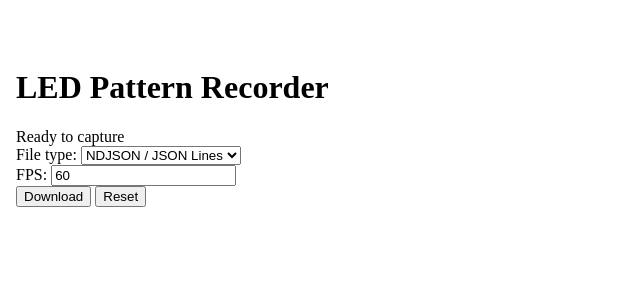
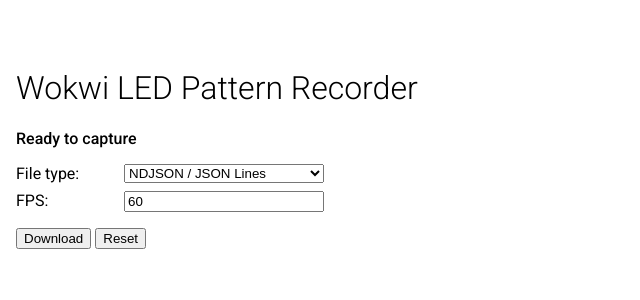
Before and after one commit to wokwi/led-recorder, a plain HTML site: page index.html in a window 1280 px wide. Shown: the whole page, without its empty margins (0-640 px from the left). Drawn offline with Linux system fonts and the light colour scheme.

Commit message:
feat: styling

```diff
--- a/index.html
+++ b/index.html
@@ -4,18 +4,21 @@
     <meta charset="UTF-8" />
     <meta name="viewport" content="width=device-width, initial-scale=1.0" />
     <title>LED Recorder</title>
+    <link href="https://fonts.googleapis.com/css?family=Roboto:300,400,500" rel="stylesheet" />
     <link rel="stylesheet" href="styles.css" />
   </head>
   <body>
-    <h1>LED Pattern Recorder</h1>
-    <div id="status"></div>
-    File type:
-    <select id="file-type">
-      <option value="ndjson" selected>NDJSON / JSON Lines</option>
-      <option value="binary">Binary</option>
-    </select>
-    <br />
-    FPS: <input type="number" value="60" id="fps" /><br />
+    <h1>Wokwi LED Pattern Recorder</h1>
+    <div id="status" class="status"></div>
+    <div class="form">
+      <label for="file-type">File type:</label>
+      <select id="file-type">
+        <option value="ndjson" selected>NDJSON / JSON Lines</option>
+        <option value="binary">Binary</option>
+      </select>
+      <label for="fps">FPS:</label>
+      <input type="number" value="60" id="fps" /><br />
+    </div>
     <button onclick="download()">Download</button>
     <button onclick="reset()">Reset</button>
     <script src="led-recorder.js"></script>
--- a/styles.css
+++ b/styles.css
@@ -1,10 +1,45 @@
 html {
   margin: 0;
   padding: 0;
+  box-sizing: border-box;
 }
 
 body {
   margin: 0;
   padding: 48px 16px;
   background: transparent;
+  font-family: 'Roboto', sans-serif;
 }
+
+*,
+*:before,
+*:after {
+  box-sizing: inherit;
+}
+
+h1 {
+  font-weight: 300;
+}
+
+.status {
+  margin-bottom: 16px;
+  font-weight: 500;
+}
+
+.form {
+  display: grid;
+  grid-template-columns:
+    minmax(100px, max-content)
+    200px 20%;
+  grid-gap: 8px;
+  margin-bottom: 16px;
+}
+
+label {
+  grid-column: 1 / 2;
+}
+
+input,
+select {
+  grid-column: 2 / 3;
+}
```
